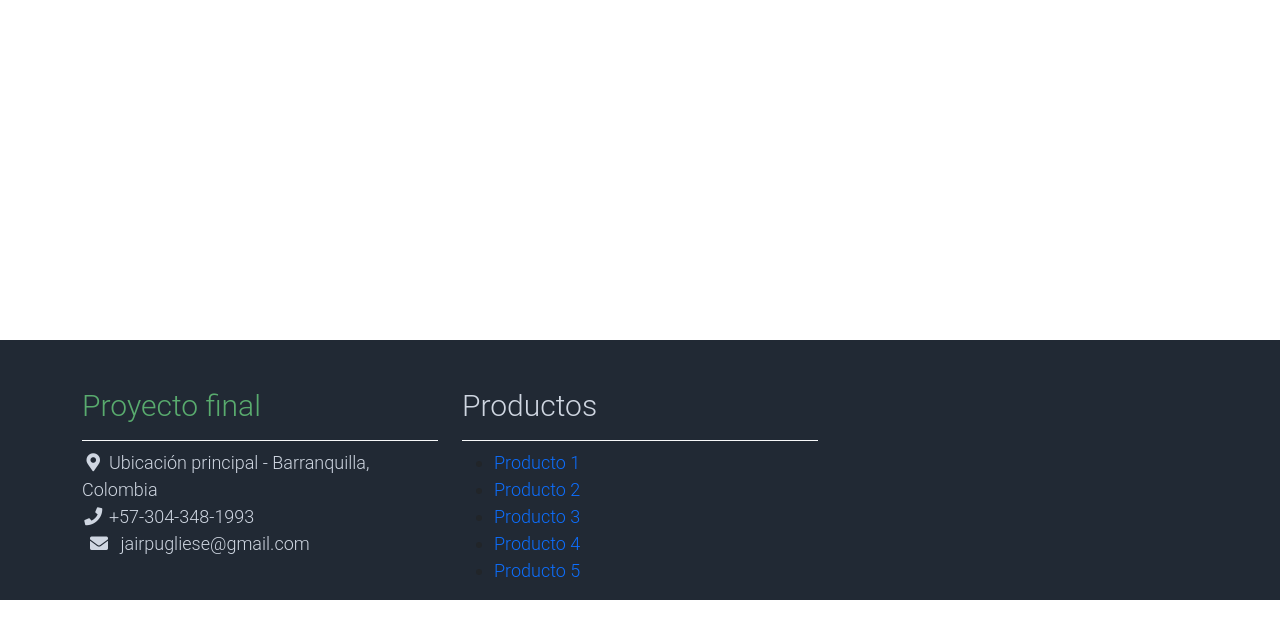
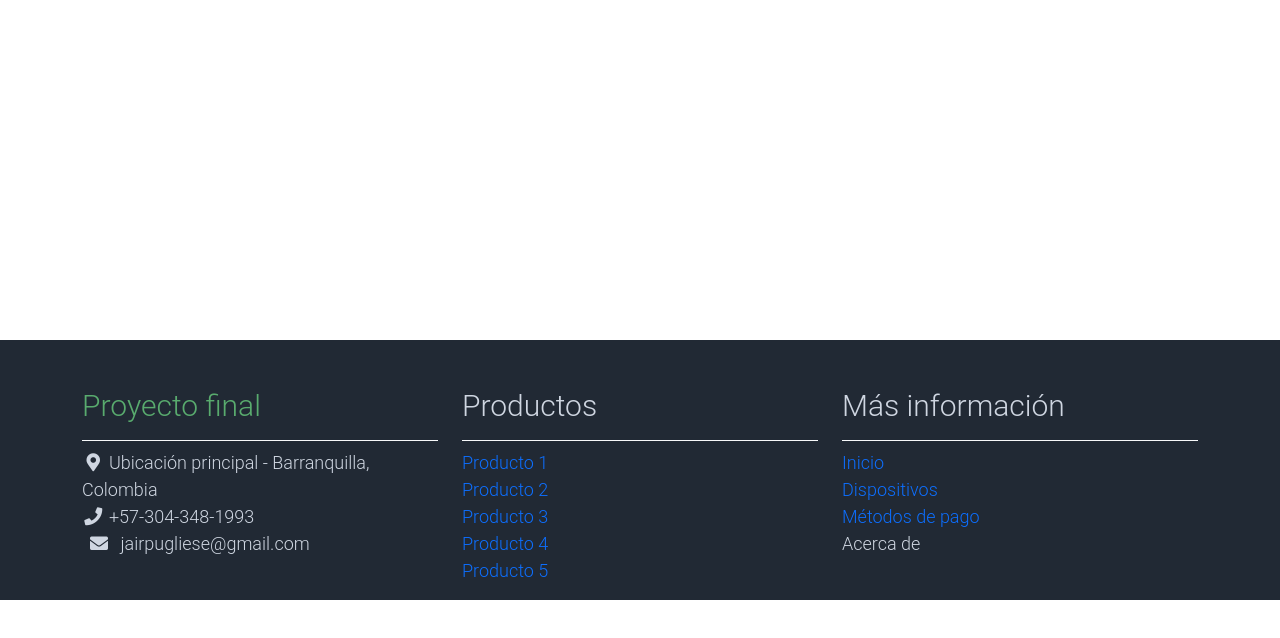
Before and after one commit to jairpugliese/miproyectofinal, a plain HTML site: page index.html in a window 1280 px wide. Shown: the part 54-692 px from the top of the page. Drawn offline with Linux system fonts and the light colour scheme.

Commit message:
enlaces para footer

```diff
--- a/index.html
+++ b/index.html
@@ -61,7 +61,7 @@
             </div>
             <div class="col-md-4 pt-5">
                 <h2 class="h2 text-light border-bottom pb-3 border-light log">Productos</h2>
-                <ul>
+                <ul class="list-unstyled text-light footer-link-list">
                     <li><a class="text-decoration-none" href="#" >Producto 1</a> </li>
                     <li><a class="text-decoration-none" href="#" >Producto 2</a> </li>
                     <li><a class="text-decoration-none" href="#" >Producto 3</a> </li>
@@ -69,7 +69,15 @@
                     <li><a class="text-decoration-none" href="#" >Producto 5</a> </li>
                 </ul>
             </div>
-
+            <div class="col-md-4 pt-5">
+                <h2 class="h2 text-light border-bottom pb-3 border-light log">Más información</h2>
+                <ul class="list-unstyled text-light footer-link-list">
+                    <li><a class="text-decoration-none" href="#" >Inicio</a> </li>
+                    <li><a class="text-decoration-none" href="#" >Dispositivos</a> </li>
+                    <li><a class="text-decoration-none" href="#" >Métodos de pago</a> </li>
+                    <li><a class="text-decoration-none" href="#" ></a>Acerca de </li>
+                </ul>
+            </div>
 
         </div>
     </div>
```
